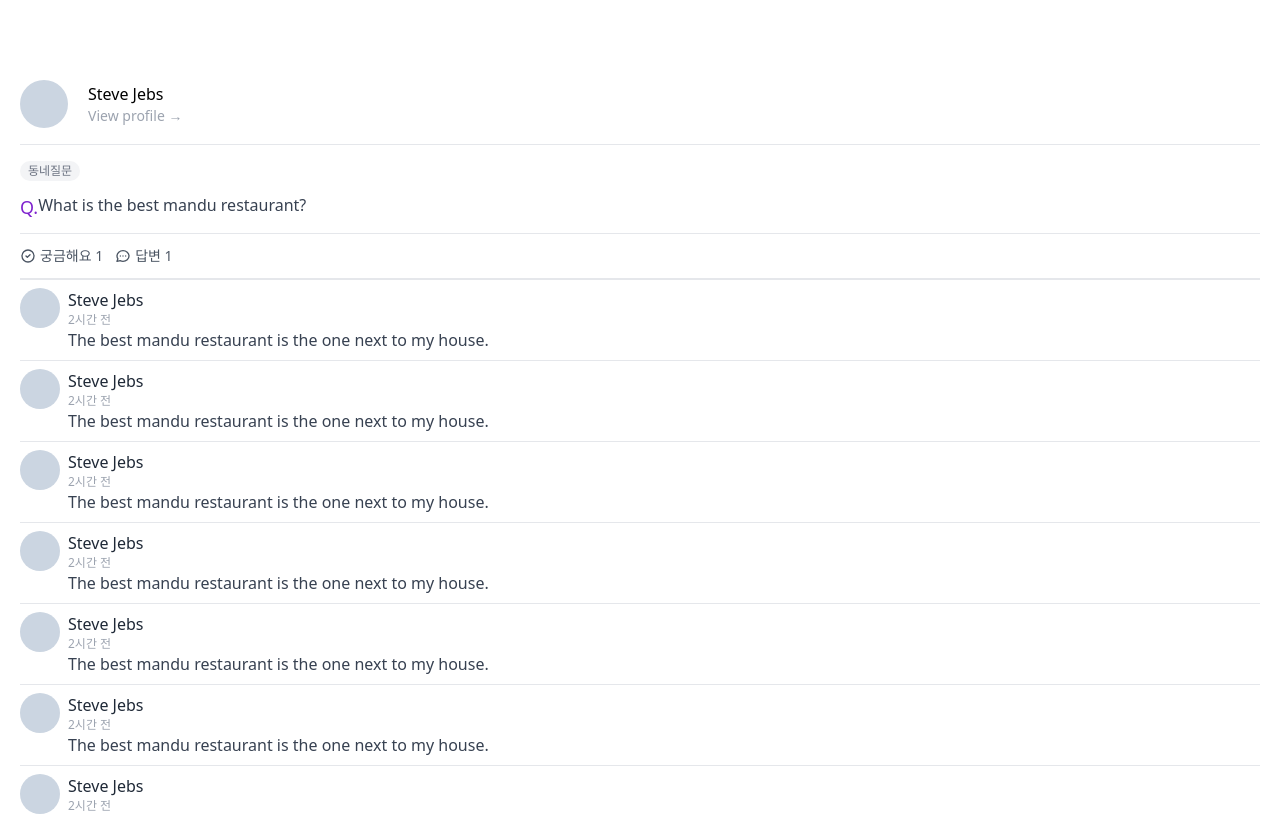
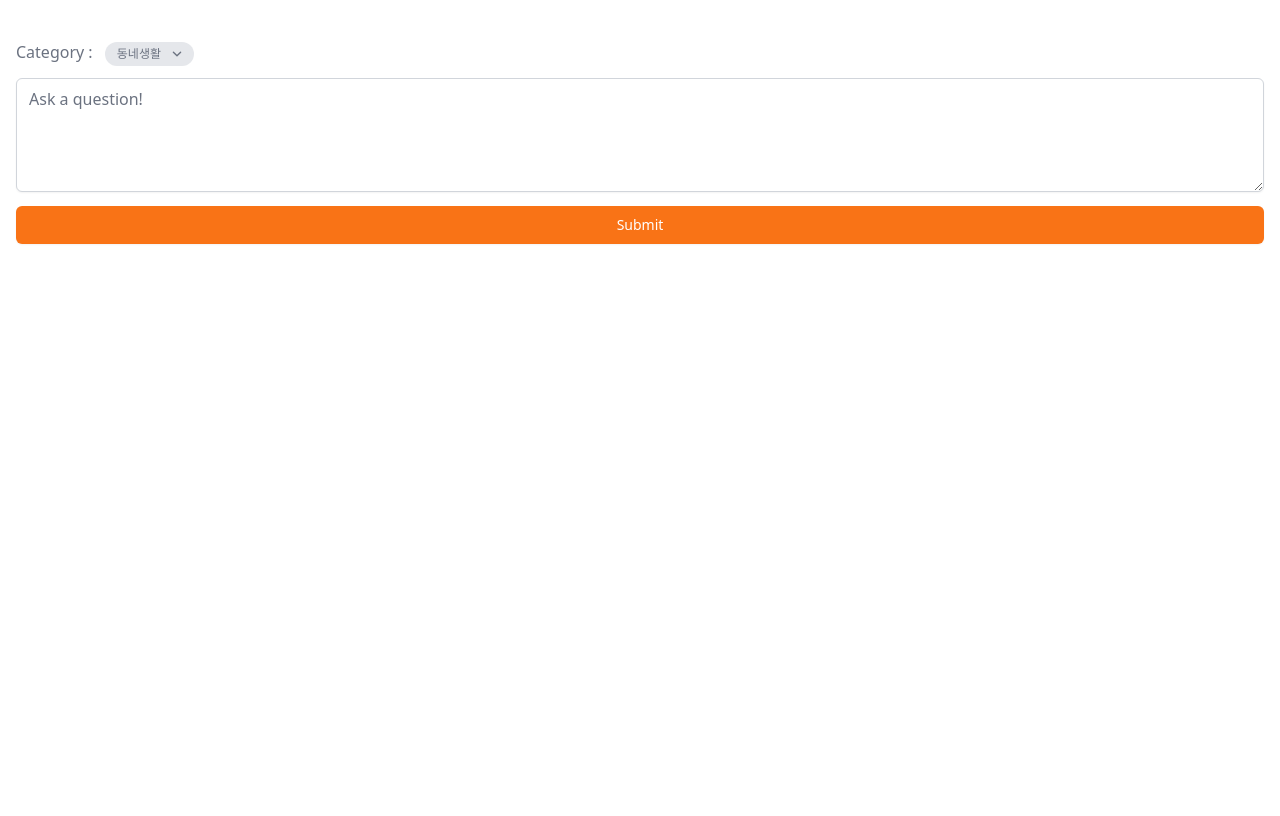
Before and after one commit to june20516/carrot-market, a Next.js app: page /community/write in a window 1280 px wide. Shown: the top 816 px of the page. Built offline with nearby package versions, Linux system fonts and the light colour scheme.

Commit message:
community write

```diff
--- /dev/null
+++ b/pages/community/write.tsx
@@ -0,0 +1,29 @@
+import type { NextPage } from 'next';
+
+const Write: NextPage = () => {
+  return (
+    <form className="px-4 py-10">
+      <div className="text-gray-500 mb-2 space-x-2">
+        <label htmlFor="category font-medium text-sm">Category : </label>
+        <select
+          id="cateogry"
+          className="appearance-none border-gray-200 focus:ring-0 bg-gray-200 border-none rounded-full text-xs py-1 pr-8"
+        >
+          {['동네생활', '도움요청', '자랑'].map(cate => {
+            return <option>{cate}</option>;
+          })}
+        </select>
+      </div>
+      <textarea
+        className="mt-1 shadow-sm w-full focus:ring-orange-500 rounded-md border-gray-300 focus:border-orange-500 "
+        rows={4}
+        placeholder="Ask a question!"
+      />
+      <button className="mt-2 w-full bg-orange-500 hover:bg-orange-600 text-white py-2 px-4 border border-transparent rounded-md shadow-sm text-sm font-medium focus:ring-2 focus:ring-offset-2 focus:ring-orange-500 focus:outline-none ">
+        Submit
+      </button>
+    </form>
+  );
+};
+
+export default Write;
```
